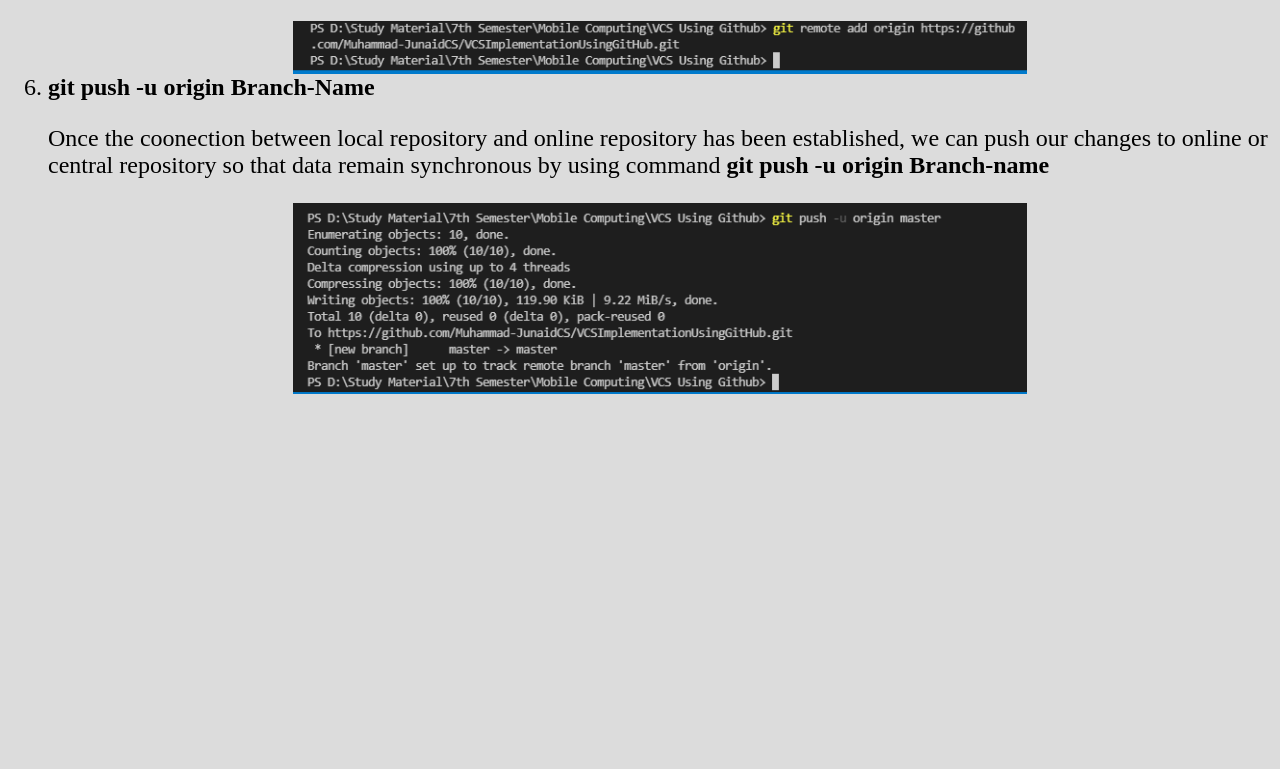
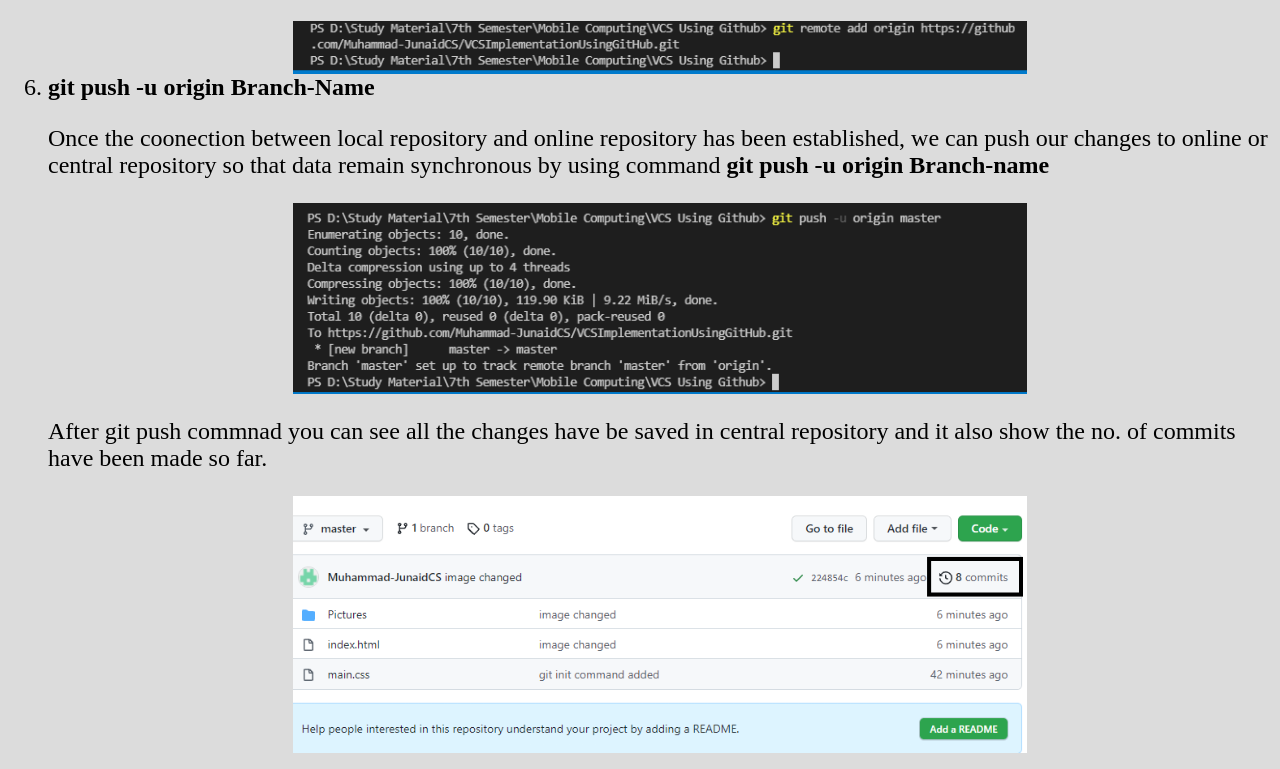
Before and after one commit to Muhammad-JunaidCS/VCSImplementationUsingGitHub, a plain HTML site: page index.html in a window 1280 px wide. Shown: the part 3203-3972 px from the top of the page. Before the commit the page ends 3613 px from the top, so only its background shows below. Drawn offline with Linux system fonts and the light colour scheme.

Commit message:
central trpo view added

```diff
--- a/index.html
+++ b/index.html
@@ -64,6 +64,9 @@
    online or central repository so that data remain synchronous by using command <b>git push -u origin Branch-name</b>
   </p>
   <img src="./Pictures/GitPush.PNG" alt="GitPush" class="center">
+  <p>After git push commnad you can see all the changes have be saved in central repository and it also show the no. of
+   commits have been made so far.</p>
+  <img src="./Pictures/CentralRepo.PNG" alt="Git Central repo" class="center">
  </ol>
 
 </html>
```
Also changed, not shown: Pictures/CentralRepo.PNG (added).
